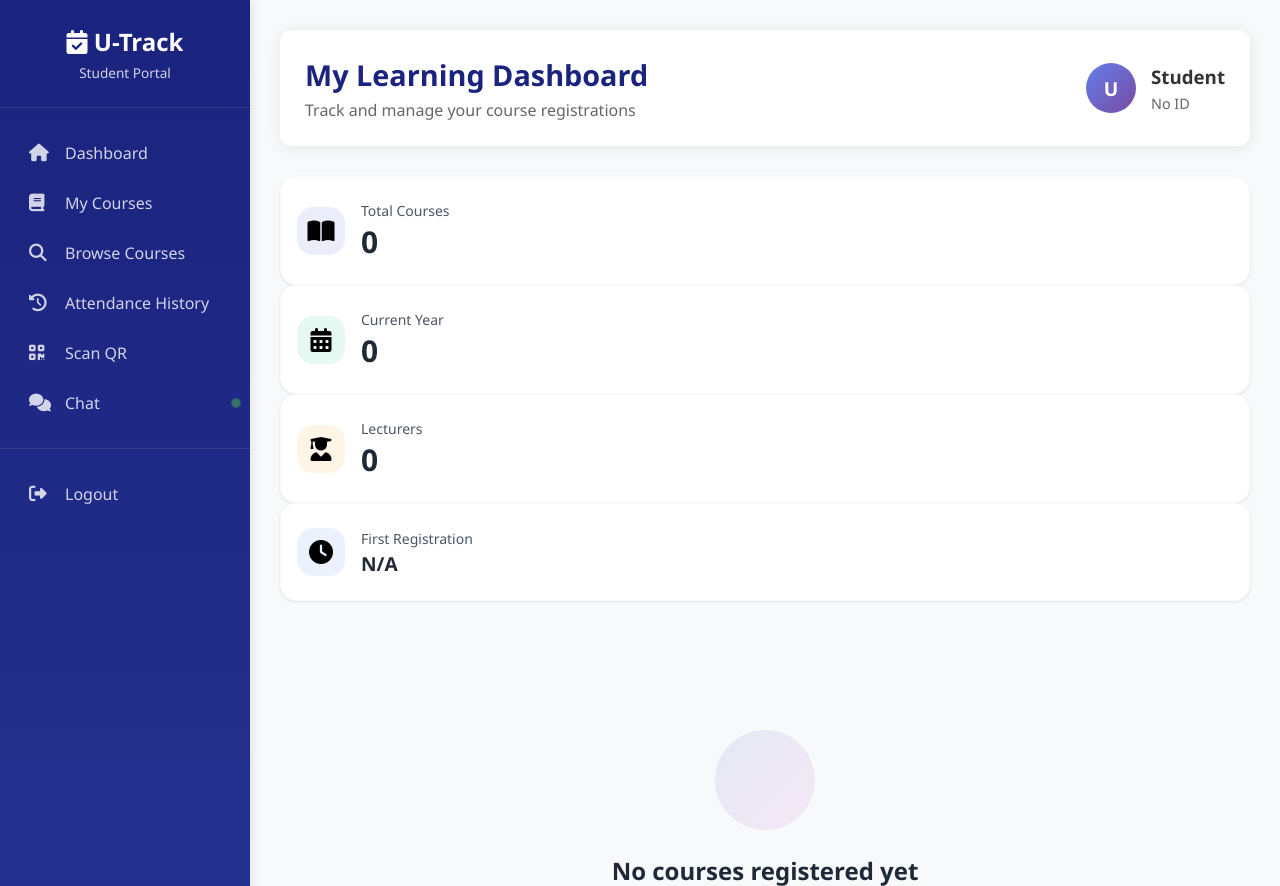
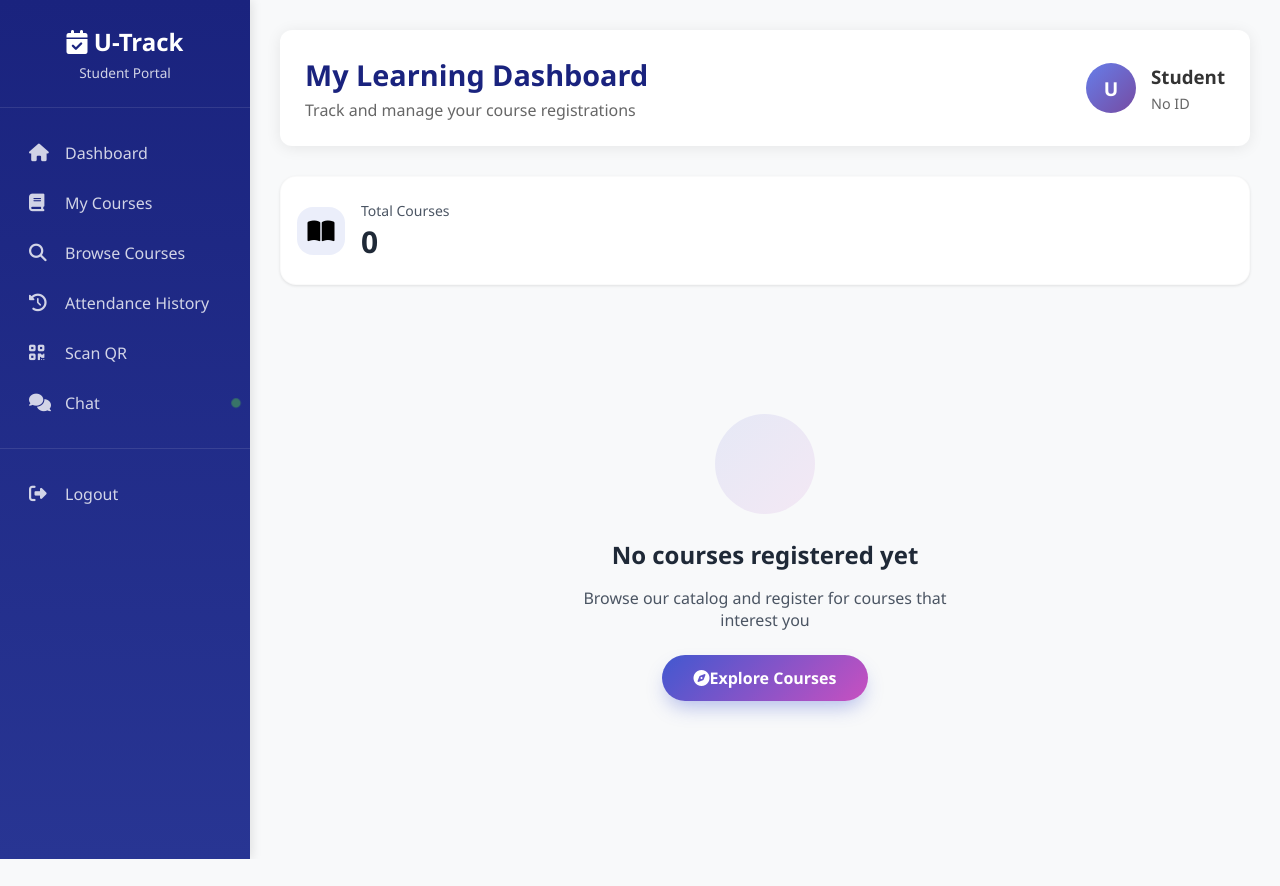
Before and after one commit to Bright-ted/U-Track, a Flask app: template templates/student_my_courses.html in a window 1280 px wide. Shown: the top 886 px of the page. After the commit the page ends 859 px from the top, so only its background shows below. Run offline with Flask 3, Linux system fonts and the light colour scheme; the template is opened without the code that fills it, so the values that code supplies are empty.

Commit message:
Remove debug section, clean up template with square grid layout

```diff
--- a/templates/student_my_courses.html
+++ b/templates/student_my_courses.html
@@ -16,60 +16,6 @@
                 <div class="stat-content">
                     <span class="stat-label">Total Courses</span>
                     <h3 class="stat-value">{{ registered_courses|length }}</h3>
-                </div>
-            </div>
-        </div>
-        <div class="col-6 col-md-3">
-            <div class="stat-card">
-                <div class="stat-icon-wrapper bg-success-soft">
-                    <i class="fas fa-calendar-alt text-success"></i>
-                </div>
-                <div class="stat-content">
-                    <span class="stat-label">Current Year</span>
-                    <h3 class="stat-value">
-                        {% set count = 0 %}
-                        {% for reg in registered_courses %}
-                            {% if reg.course and reg.course.academic_year == '2025/2026' %}
-                                {% set count = count + 1 %}
-                            {% endif %}
-                        {% endfor %}
-                        {{ count }}
-                    </h3>
-                </div>
-            </div>
-        </div>
-        <div class="col-6 col-md-3">
-            <div class="stat-card">
-                <div class="stat-icon-wrapper bg-warning-soft">
-                    <i class="fas fa-user-graduate text-warning"></i>
-                </div>
-                <div class="stat-content">
-                    <span class="stat-label">Lecturers</span>
-                    <h3 class="stat-value">
-                        {% set lecturers = [] %}
-                        {% for reg in registered_courses %}
-                            {% if reg.course and reg.course.lecturers and reg.course.lecturers.users and reg.course.lecturers.users.full_name not in lecturers %}
-                                {% set _ = lecturers.append(reg.course.lecturers.users.full_name) %}
-                            {% endif %}
-                        {% endfor %}
-                        {{ lecturers|length }}
-                    </h3>
-                </div>
-            </div>
-        </div>
-        <div class="col-6 col-md-3">
-            <div class="stat-card">
-                <div class="stat-icon-wrapper bg-info-soft">
-                    <i class="fas fa-clock text-info"></i>
-                </div>
-                <div class="stat-content">
-                    <span class="stat-label">First Registration</span>
-                    <h3 class="stat-value small-value">
-                        {% if registered_courses %}
-                            {% set first = registered_courses|sort(attribute='registered_at')|first %}
-                            {{ first.registered_at|datetimeformat('date') if first.registered_at else 'N/A' }}
-                        {% else %}N/A{% endif %}
-                    </h3>
                 </div>
             </div>
         </div>
@@ -124,21 +70,7 @@
                             </div>
                         </div>
 
-                        <div class="detail-item">
-                            <div class="detail-icon">
-                                <i class="fas fa-chalkboard-teacher"></i>
-                            </div>
-                            <div class="detail-text">
-                                <span class="detail-label">Lecturer</span>
-                                <span class="detail-value">
-                                    {% if course and course.lecturers and course.lecturers.users %}
-                                        {{ course.lecturers.users.full_name }}
-                                    {% else %}
-                                        <span class="text-muted">Not assigned</span>
-                                    {% endif %}
-                                </span>
-                            </div>
-                        </div>
+
 
                         <div class="detail-item">
                             <div class="detail-icon">
```
